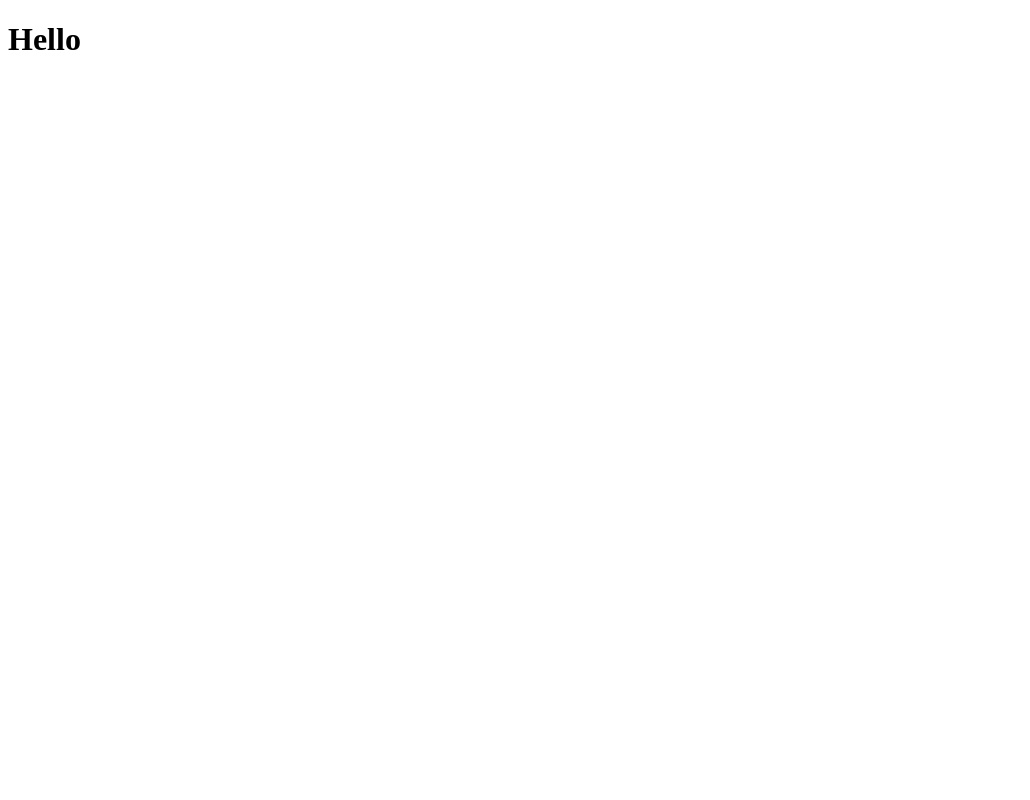
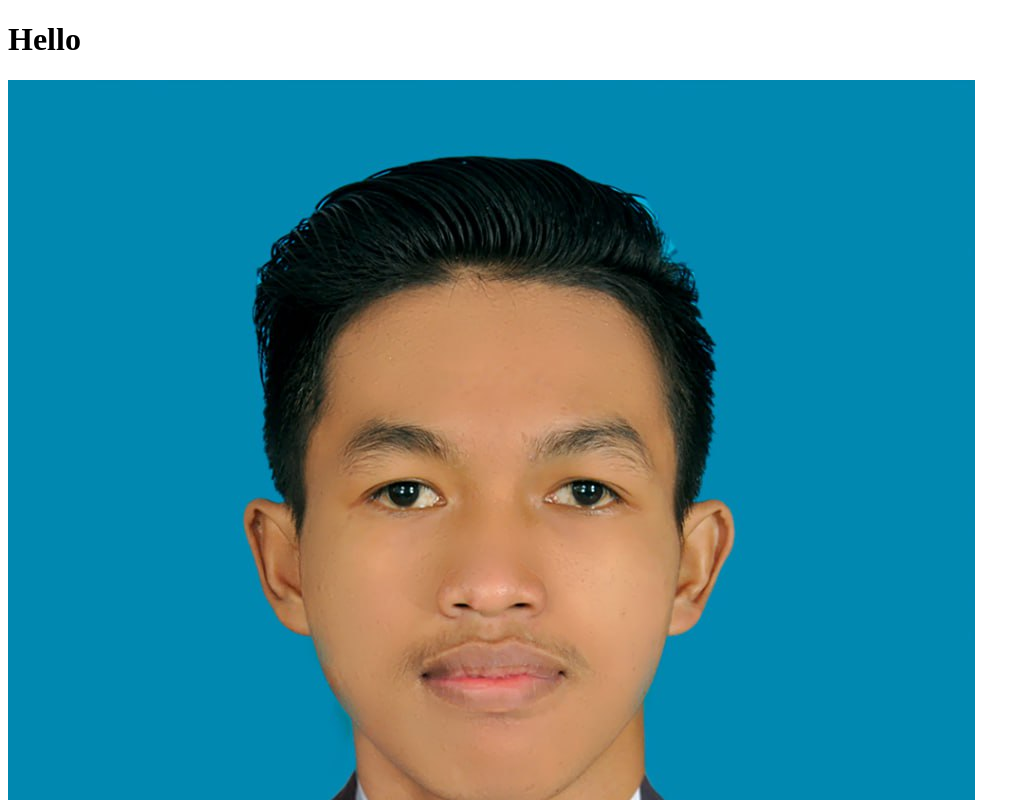
Before and after one commit to HornVanhong/football, a plain HTML site: page source/page/about.html in a window 1280 px wide. Shown: the top 800 px of the page, without its empty margins (0-1030 px from the left). Drawn offline with Linux system fonts and the light colour scheme.

Commit message:
Add Image

```diff
--- a/source/page/about.html
+++ b/source/page/about.html
@@ -7,5 +7,6 @@
   </head>
   <body>
     <h1>Hello</h1>
+    <img src="../../source/Image/vanhong_profile.jpg" alt="Vanhong" />
   </body>
 </html>
```
Also changed, not shown: source/Image/vanhong_profile.jpg (added).
